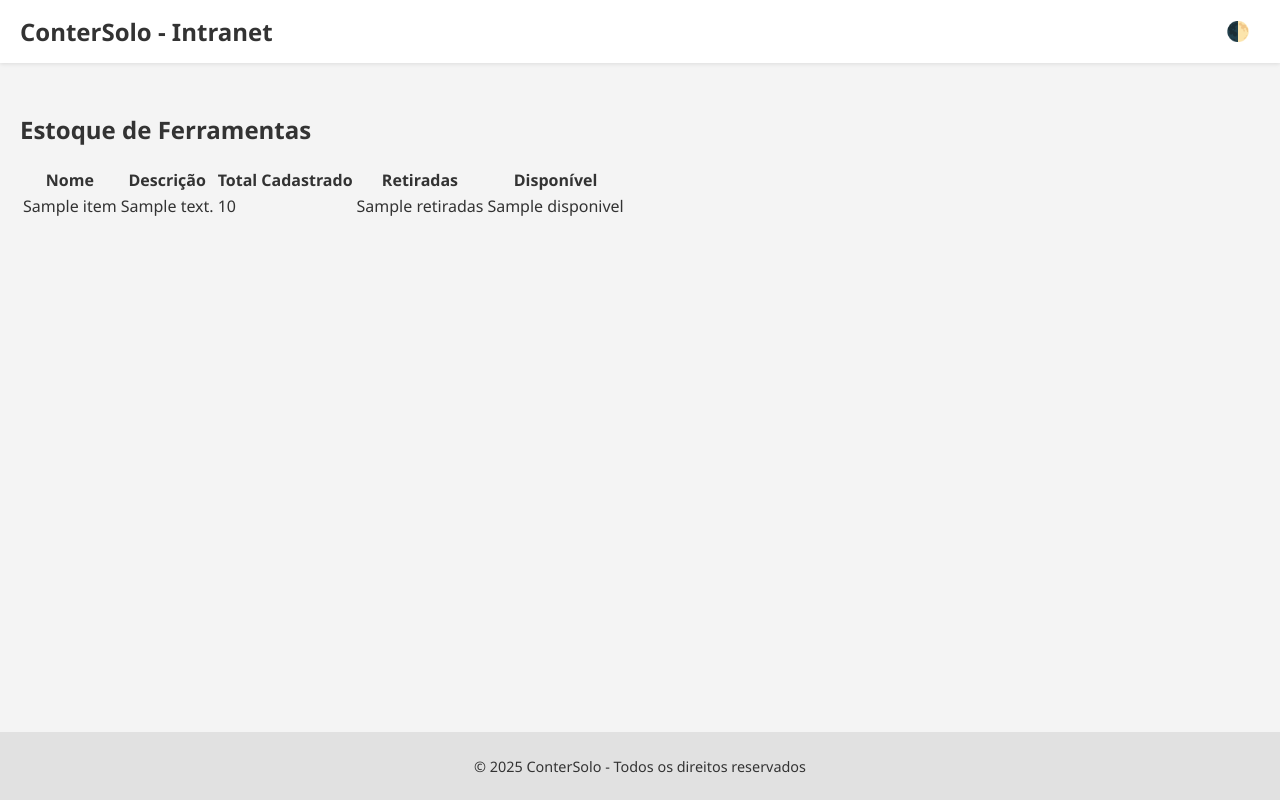
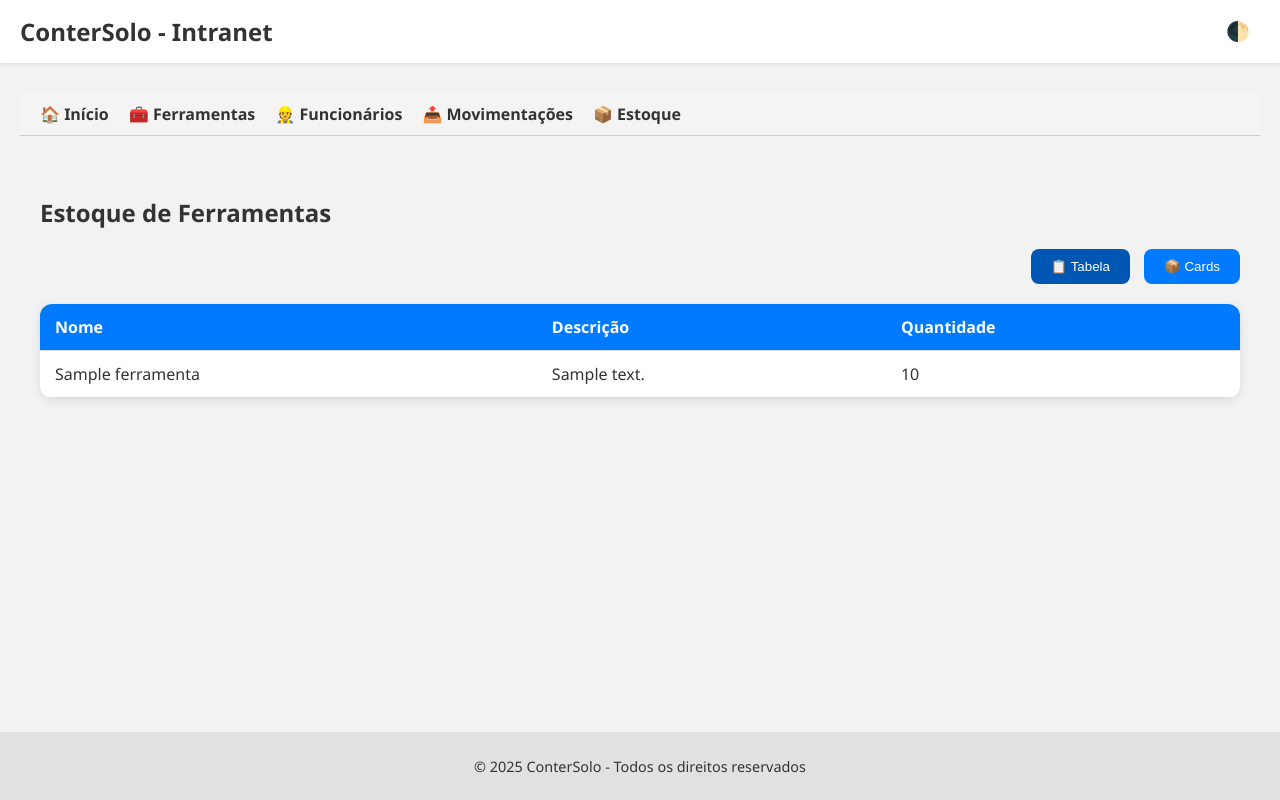
Before and after one commit to joaogriquena/gestor-empresarial, a Python web app: template app/templates/almoxarifado/estoque.html in a window 1280 px wide. Run offline with Jinja, Linux system fonts and the light colour scheme; the template is opened without the code that fills it: most values are stand-ins (such as "Sample title", 1, 10 or a date in 2020).

Commit message:
✨ Atualiza página de Estoque com alternância entre Tabela e Cards e suporte ao tema claro/escuro

```diff
--- a/app/static/almoxarifado/css/estoque.css
+++ b/app/static/almoxarifado/css/estoque.css
@@ -0,0 +1,115 @@
+.container-estoque {
+    max-width: 1200px;
+    margin: 20px auto;
+    padding: 20px;
+}
+
+/* Botões de alternância */
+.botoes-toggle {
+    text-align: right;
+    margin-bottom: 20px;
+}
+
+.botoes-toggle button {
+    padding: 10px 20px;
+    border: none;
+    background-color: var(--primary-color);
+    color: white;
+    border-radius: 8px;
+    cursor: pointer;
+    margin-left: 10px;
+    transition: background-color 0.3s;
+}
+
+.botoes-toggle button.active {
+    background-color: var(--secondary-color);
+}
+
+.botoes-toggle button:hover {
+    opacity: 0.9;
+}
+
+/* Tabela */
+.tabela-container {
+    background-color: var(--color-card);
+    border-radius: 12px;
+    box-shadow: var(--shadow);
+    overflow: hidden;
+}
+
+.tabela-estoque {
+    width: 100%;
+    border-collapse: collapse;
+}
+
+.tabela-estoque th,
+.tabela-estoque td {
+    padding: 12px 15px;
+    border-bottom: 1px solid #ddd;
+    text-align: left;
+}
+
+.tabela-estoque th {
+    background-color: var(--primary-color);
+    color: white;
+}
+
+.tabela-estoque tr:hover {
+    background-color: rgba(0, 0, 0, 0.03);
+}
+
+/* Cards */
+.cards-container {
+    display: grid;
+    grid-template-columns: repeat(auto-fit, minmax(250px, 1fr));
+    gap: 20px;
+}
+
+.card-estoque {
+    background-color: var(--color-card);
+    padding: 20px;
+    border-radius: 12px;
+    box-shadow: var(--shadow);
+    transition: transform 0.3s ease;
+}
+
+.card-estoque:hover {
+    transform: translateY(-5px);
+}
+
+.card-estoque .titulo {
+    font-size: 1.2rem;
+    font-weight: bold;
+    margin-bottom: 10px;
+}
+
+.card-estoque .info {
+    font-size: 0.95rem;
+    color: var(--color-texto);
+}
+
+/* Ocultação condicional */
+.hidden {
+    display: none;
+}
+
+/* Tema claro e escuro */
+body.modo-claro {
+    --color-card: #ffffff;
+    --color-texto: #333;
+    --primary-color: #007bff;
+    --secondary-color: #0056b3;
+    --shadow: 0 2px 8px rgba(0, 0, 0, 0.1);
+    background-color: #f2f2f2;
+    color: #333;
+}
+
+body.modo-escuro {
+    --color-card: #1e1e1e;
+    --color-texto: #f0f0f0;
+    --primary-color: #0d6efd;
+    --secondary-color: #1a73e8;
+    --shadow: 0 2px 10px rgba(255, 255, 255, 0.05);
+    background-color: #121212;
+    color: #f0f0f0;
+}
--- /dev/null
+++ b/app/static/almoxarifado/js/estoque.js
@@ -0,0 +1,22 @@
+document.addEventListener('DOMContentLoaded', function () {
+    const btnTabela = document.getElementById('btn-tabela');
+    const btnCards = document.getElementById('btn-cards');
+    const tabela = document.querySelector('.tabela-container');
+    const cards = document.getElementById('cards-container');
+
+    if (btnTabela && btnCards && tabela && cards) {
+        btnTabela.addEventListener('click', () => {
+            tabela.classList.remove('hidden');
+            cards.classList.add('hidden');
+            btnTabela.classList.add('active');
+            btnCards.classList.remove('active');
+        });
+
+        btnCards.addEventListener('click', () => {
+            cards.classList.remove('hidden');
+            tabela.classList.add('hidden');
+            btnCards.classList.add('active');
+            btnTabela.classList.remove('active');
+        });
+    }
+});
--- a/app/templates/almoxarifado/estoque.html
+++ b/app/templates/almoxarifado/estoque.html
@@ -1,34 +1,58 @@
 {% extends 'base.html' %}
 
-{% block titulo %}Estoque de Ferramentas{% endblock %}
+{% block titulo %}Estoque{% endblock %}
 
 {% block estilos %}
     <link rel="stylesheet" href="{{ url_for('static', filename='almoxarifado/css/navbar.css') }}">
+    <link rel="stylesheet" href="{{ url_for('static', filename='almoxarifado/css/estoque.css') }}">
 {% endblock %}
 
 {% block conteudo %}
+    {% include 'almoxarifado/_navbar.html' %}
+
+    <div class="container-estoque">
         <h2>Estoque de Ferramentas</h2>
 
-<table>
+        <div class="botoes-toggle">
+            <button id="btn-tabela" class="active">📋 Tabela</button>
+            <button id="btn-cards">📦 Cards</button>
+        </div>
+
+        <!-- TABELA -->
+        <div class="tabela-container">
+            <table class="tabela-estoque">
                 <thead>
                     <tr>
                         <th>Nome</th>
                         <th>Descrição</th>
-            <th>Total Cadastrado</th>
-            <th>Retiradas</th>
-            <th>Disponível</th>
+                        <th>Quantidade</th>
                     </tr>
                 </thead>
                 <tbody>
-        {% for item in dados %}
+                    {% for f in ferramentas %}
                     <tr>
-            <td>{{ item.nome }}</td>
-            <td>{{ item.descricao }}</td>
-            <td>{{ item.total }}</td>
-            <td>{{ item.retiradas }}</td>
-            <td>{{ item.disponivel }}</td>
+                        <td>{{ f.nome }}</td>
+                        <td>{{ f.descricao or '-' }}</td>
+                        <td>{{ f.quantidade_total }}</td>
                     </tr>
                     {% endfor %}
                 </tbody>
             </table>
+        </div>
+
+        <!-- CARDS -->
+        <div id="cards-container" class="cards-container hidden">
+            {% for f in ferramentas %}
+            <div class="card-estoque">
+                <div class="titulo">{{ f.nome }}</div>
+                <div class="info">Descrição: {{ f.descricao or '-' }}</div>
+                <div class="info">Quantidade: {{ f.quantidade_total }}</div>
+            </div>
+            {% endfor %}
+        </div>
+    </div>
 {% endblock %}
+
+{% block scripts %}
+    <script src="{{ url_for('static', filename='almoxarifado/js/estoque.js') }}"></script>
+{% endblock %}
```
Lines whose indentation alone changed are shown as unchanged.
